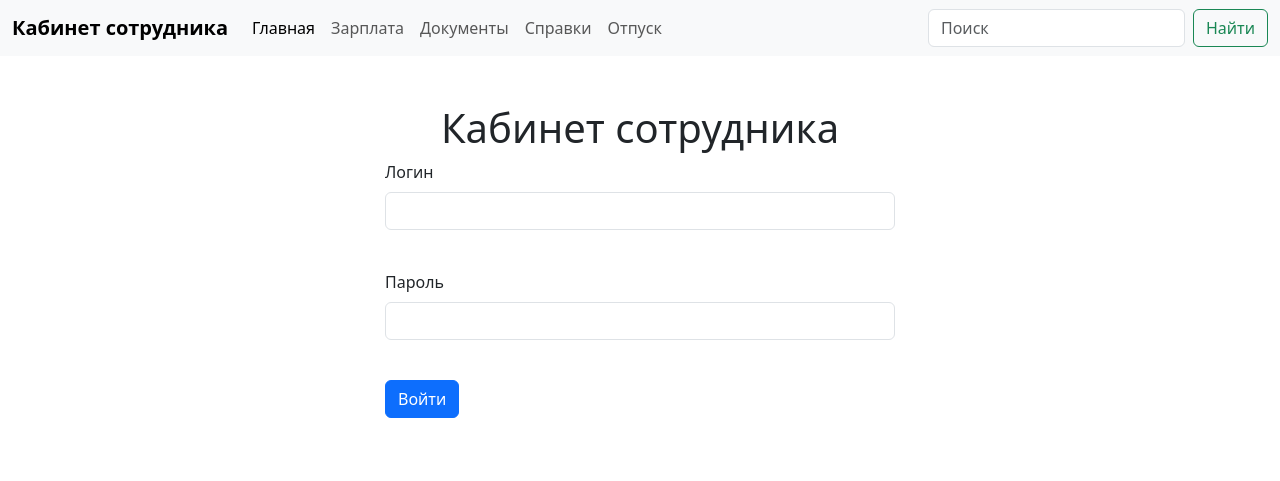
After one commit to avbolsh/cabinet, a Flask app: page /auth/login/ in a window 1280 px wide. The commit adds this page. Shown: the top 481 px of the page. Run offline with Flask 3, Linux system fonts and the light colour scheme; some libraries are stand-ins or nearby versions.

Commit message:
Добавил форму входа, представления для входа и выхода

```diff
--- a/app/__init__.py
+++ b/app/__init__.py
@@ -1,7 +1,7 @@
 from flask import Flask
 
 from config import Config
-from app.extensions import db, migrate, admin
+from app.extensions import db, migrate, admin, login
 from app.models.user import User
 from flask_admin.contrib.sqla import ModelView
 
@@ -14,6 +14,7 @@ def create_app(config_class=Config):
     db.init_app(app)
     migrate.init_app(app, db)
     admin.init_app(app)
+    login.init_app(app)
 
     admin.add_view(ModelView(User, db.session))
 
@@ -21,6 +22,8 @@ def create_app(config_class=Config):
     from app.main import bp as main_bp
     app.register_blueprint(main_bp)
 
+    from app.auth import bp as auth_bp
+    app.register_blueprint(auth_bp, url_prefix="/auth")
 
     @app.route('/test/')
     def test_page():
--- /dev/null
+++ b/app/auth/__init__.py
@@ -0,0 +1,5 @@
+from flask import Blueprint
+
+bp = Blueprint('auth', __name__)
+
+from app.auth import routes
--- /dev/null
+++ b/app/auth/forms.py
@@ -0,0 +1,9 @@
+from flask_wtf import FlaskForm
+from wtforms import StringField, PasswordField, BooleanField, SubmitField
+from wtforms.validators import DataRequired
+
+class LoginForm(FlaskForm):
+    username = StringField(('Логин'), validators=[DataRequired("Необходимо указать логин")])
+    password = PasswordField(('Пароль'), validators=[DataRequired("Необходимо указать пароль")])
+    remember_me = BooleanField(('Запомнить меня'))
+    submit = SubmitField(('Войти'))
--- /dev/null
+++ b/app/auth/routes.py
@@ -0,0 +1,25 @@
+from flask import url_for, redirect, flash, request, render_template
+from flask_login import current_user, login_user, logout_user
+from app.auth import bp
+from app.auth.forms import LoginForm
+from app.models.user import User
+
+
+@bp.route('/login/', methods=['GET', 'POST'])
+def login():
+    if current_user.is_authenticated:
+        return redirect(url_for('main.index'))
+    form = LoginForm()
+    if form.validate_on_submit():
+        user = User.query.filter_by(username=form.username.data).first()
+        if user is None or not user.check_password(form.password.data):
+            flash("Неверные логин или пароль")
+            return redirect(url_for("auth.login"))
+        login_user(user, remember=form.remember_me.data)
+    return render_template('auth/login.html', title=('Sign In'), form=form)
+
+
+@bp.route('/logout')
+def logout():
+    logout_user()
+    return redirect(url_for('auth.login'))
--- a/app/extensions.py
+++ b/app/extensions.py
@@ -1,7 +1,9 @@
 from flask_sqlalchemy import SQLAlchemy
 from flask_migrate import Migrate
 from flask_admin import Admin
+from flask_login import LoginManager
 
 db = SQLAlchemy()
 migrate = Migrate()
 admin = Admin(template_mode="bootstrap4")
+login = LoginManager()
--- /dev/null
+++ b/app/templates/auth/login.html
@@ -0,0 +1,31 @@
+{% extends 'base.html' %}
+
+{% block content %}
+<div class="container p-5">
+    <div class="row">
+        <div class="col-md-3"></div>
+        <div class="col-md-6">
+            <h1 class="text-center">Кабинет сотрудника</h1>
+            <form action="" method="post" novalidate>
+                {{ form.hidden_tag() }}
+                <p>
+                    {{ form.username.label(class="form-label") }}<br>
+                    {{ form.username(class="form-control") }}<br>
+                    {% for error in form.username.errors %}
+                    <span class="text-danger text-center">{{ error }}</span>
+                    {% endfor %}
+                </p>
+                <p>
+                    {{ form.password.label(class="form-label") }}<br>
+                    {{ form.password(class="form-control") }}<br>
+                    {% for error in form.password.errors %}
+                    <span class="text-danger text-center">{{ error }}</span>
+                    {% endfor %}
+                </p>
+                <p>{{ form.submit(class="btn btn-primary") }}</p>
+            </form>
+        </div>
+        <div class="col-md-3"></div>
+    </div>
+</div>
+{% endblock content %}
--- a/app/templates/navbar.html
+++ b/app/templates/navbar.html
@@ -1,35 +1,36 @@
 <nav class="navbar navbar-expand-lg bg-body-tertiary">
   <div class="container-fluid">
-    <a class="navbar-brand" href="#">Navbar</a>
+    <a class="navbar-brand" href="#" style="font-weight: bold;">Кабинет сотрудника</a>
     <button class="navbar-toggler" type="button" data-bs-toggle="collapse" data-bs-target="#navbarSupportedContent" aria-controls="navbarSupportedContent" aria-expanded="false" aria-label="Toggle navigation">
       <span class="navbar-toggler-icon"></span>
     </button>
     <div class="collapse navbar-collapse" id="navbarSupportedContent">
       <ul class="navbar-nav me-auto mb-2 mb-lg-0">
+
         <li class="nav-item">
-          <a class="nav-link active" aria-current="page" href="#">Home</a>
+          <a class="nav-link active" aria-current="page" href="#">Главная</a>
         </li>
+
         <li class="nav-item">
-          <a class="nav-link" href="#">Link</a>
+          <a class="nav-link" href="#">Зарплата</a>
         </li>
-        <li class="nav-item dropdown">
-          <a class="nav-link dropdown-toggle" href="#" role="button" data-bs-toggle="dropdown" aria-expanded="false">
-            Dropdown
-          </a>
-          <ul class="dropdown-menu">
-            <li><a class="dropdown-item" href="#">Action</a></li>
-            <li><a class="dropdown-item" href="#">Another action</a></li>
-            <li><hr class="dropdown-divider"></li>
-            <li><a class="dropdown-item" href="#">Something else here</a></li>
-          </ul>
+
+        <li class="nav-item">
+          <a class="nav-link" href="#">Документы</a>
         </li>
+
         <li class="nav-item">
-          <a class="nav-link disabled" aria-disabled="true">Disabled</a>
+          <a class="nav-link" href="#">Справки</a>
         </li>
+
+        <li class="nav-item">
+          <a class="nav-link" href="#">Отпуск</a>
+        </li>
+
       </ul>
       <form class="d-flex" role="search">
-        <input class="form-control me-2" type="search" placeholder="Search" aria-label="Search">
-        <button class="btn btn-outline-success" type="submit">Search</button>
+        <input class="form-control me-2" type="search" placeholder="Поиск" aria-label="Search">
+        <button class="btn btn-outline-success" type="submit">Найти</button>
       </form>
     </div>
   </div>
--- a/requirements.txt
+++ b/requirements.txt
@@ -6,6 +6,7 @@ Flask-Admin==1.6.1
 Flask-Login==0.6.3
 Flask-Migrate==4.0.5
 Flask-SQLAlchemy==3.1.1
+Flask-WTF==1.2.1
 greenlet==3.0.3
 itsdangerous==2.1.2
 Jinja2==3.1.3
```
Also changed, not shown: app/models/user.py (+7 -1 lines).
